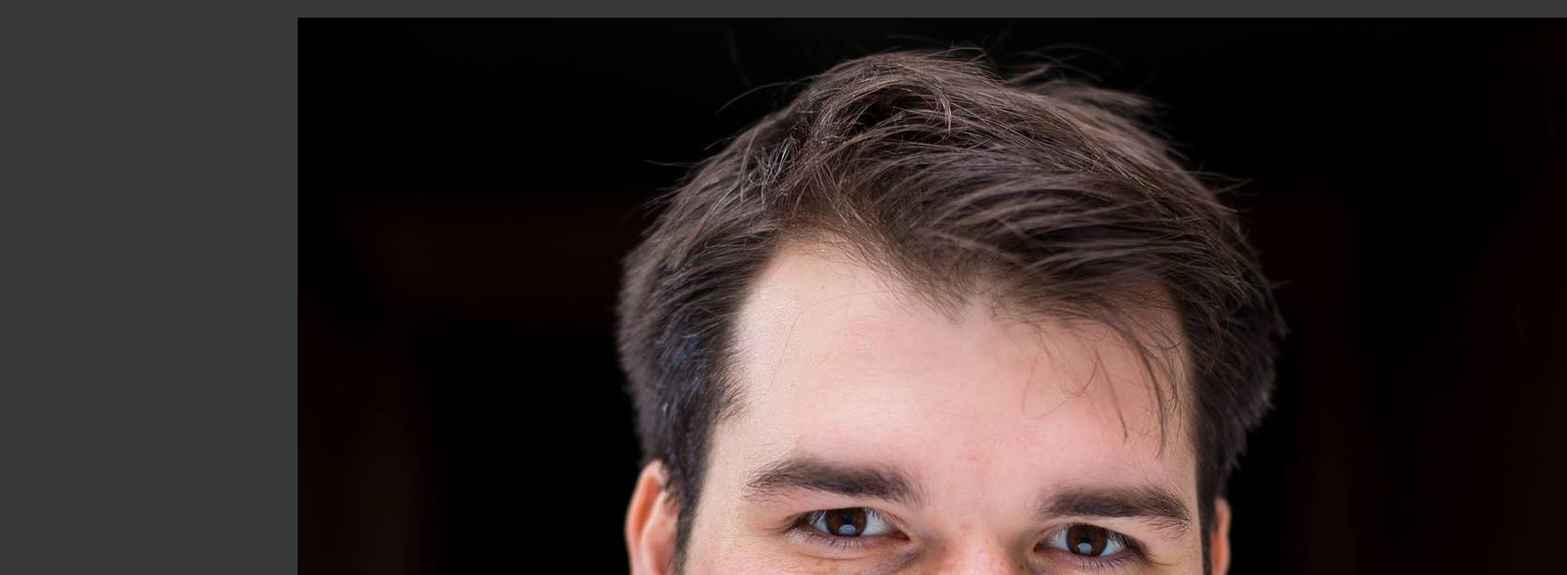
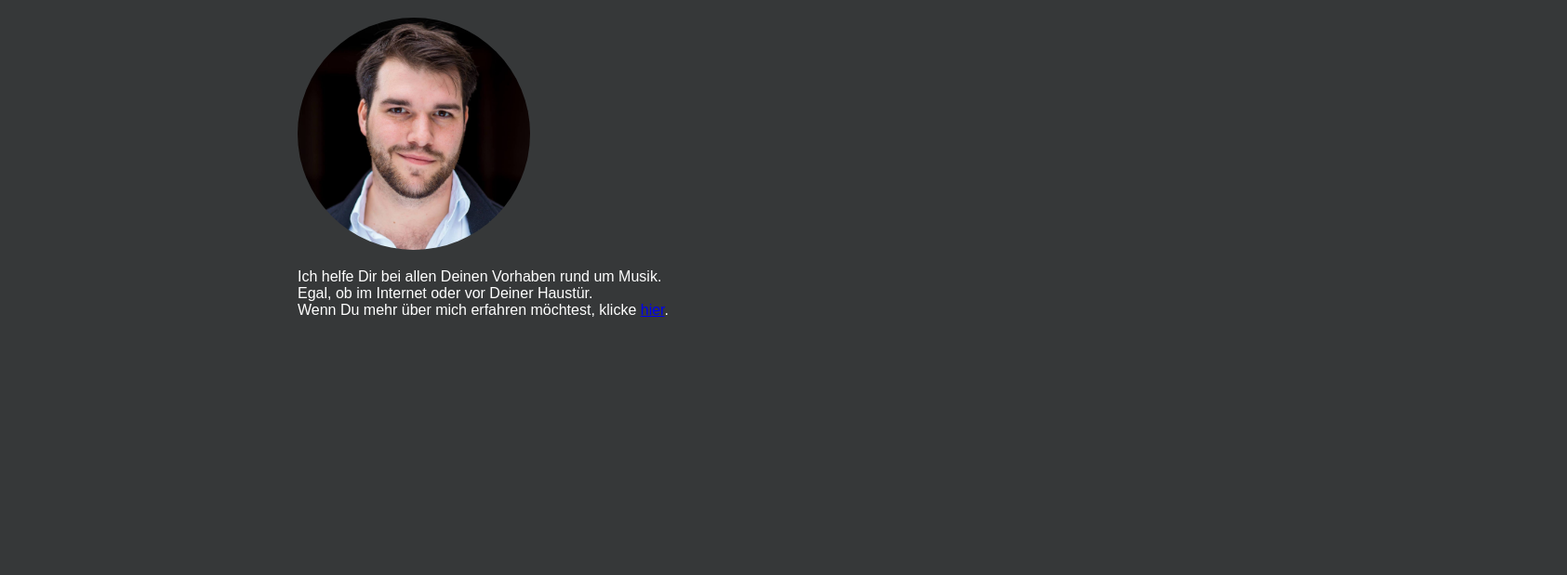
Before and after one commit to niklasrudolph/niklasrudolph.github.io, a plain HTML site: page index.html in a window 1280 px wide. Shown: the part 81-700 px from the top of the page at 93% size, 1685 px wide, since content can reach past the window. Drawn offline with Linux system fonts and the light colour scheme.

Commit message:
style img

```diff
--- a/index.html
+++ b/index.html
@@ -5,7 +5,7 @@
 </head>
 <body>
 	<h1>Hallo, ich bin Niklas.</h1>
-	<img src="./img/niklas.jpg">
+	<img src="./img/niklas.jpg" height="250" width="250">
 	<p>
 		Ich helfe Dir bei allen Deinen Vorhaben rund um Musik.<br>
 		Egal, ob im Internet oder vor Deiner Haustür.<br>
--- a/style.css
+++ b/style.css
@@ -7,3 +7,7 @@ body {
   width: 50%;
   padding: 20px;
 }
+
+img {
+  border-radius: 50%;
+}
```
